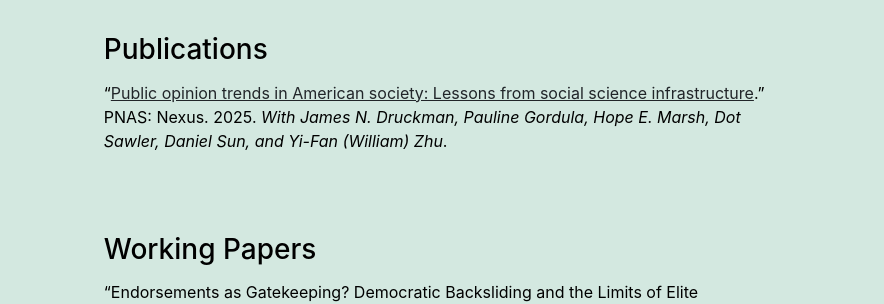
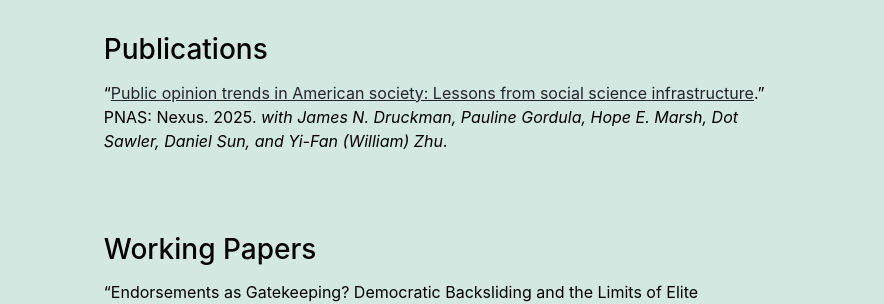
Before and after one commit to AliceBrocheux/alicebrocheux.github.io, a Jekyll site: the page built from research.md, in a window 1280 px wide. Shown: the part 185-489 px from the top of the page, without its empty margins (198-1082 px from the left). Built offline with Jekyll 4.4.1, drawn with Linux system fonts in a browser that asks for light colours.

```diff
--- a/research.md
+++ b/research.md
@@ -6,7 +6,7 @@ lang: en
 
 ### Publications
 <div style="height: 6px;"></div>
-"[Public opinion trends in American society: Lessons from social science infrastructure](https://doi.org/10.1093/pnasnexus/pgag002)." PNAS: Nexus. 2025. *With James N. Druckman, Pauline Gordula, Hope E. Marsh, Dot Sawler, Daniel Sun, and Yi-Fan (William) Zhu*.
+"[Public opinion trends in American society: Lessons from social science infrastructure](https://doi.org/10.1093/pnasnexus/pgag002)." PNAS: Nexus. 2025. *with James N. Druckman, Pauline Gordula, Hope E. Marsh, Dot Sawler, Daniel Sun, and Yi-Fan (William) Zhu*.
 
 <br><br>
 
```
